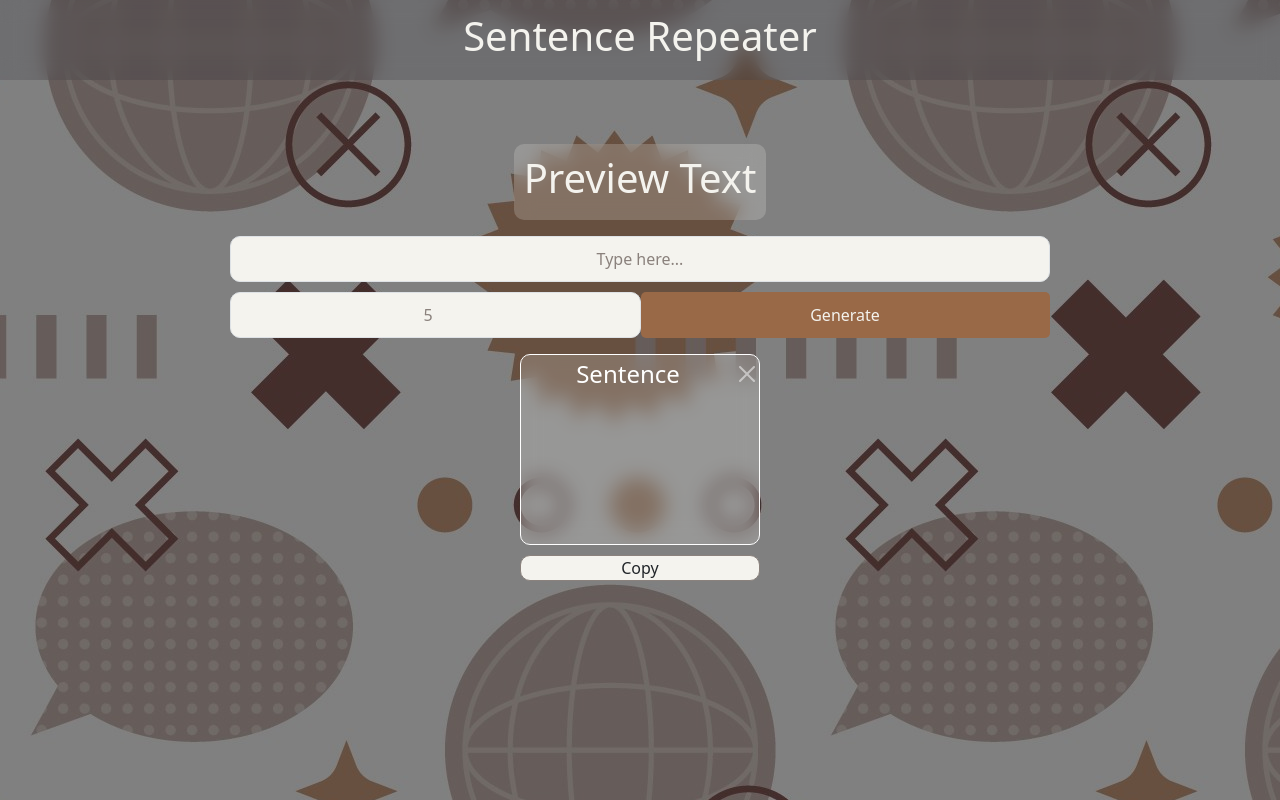
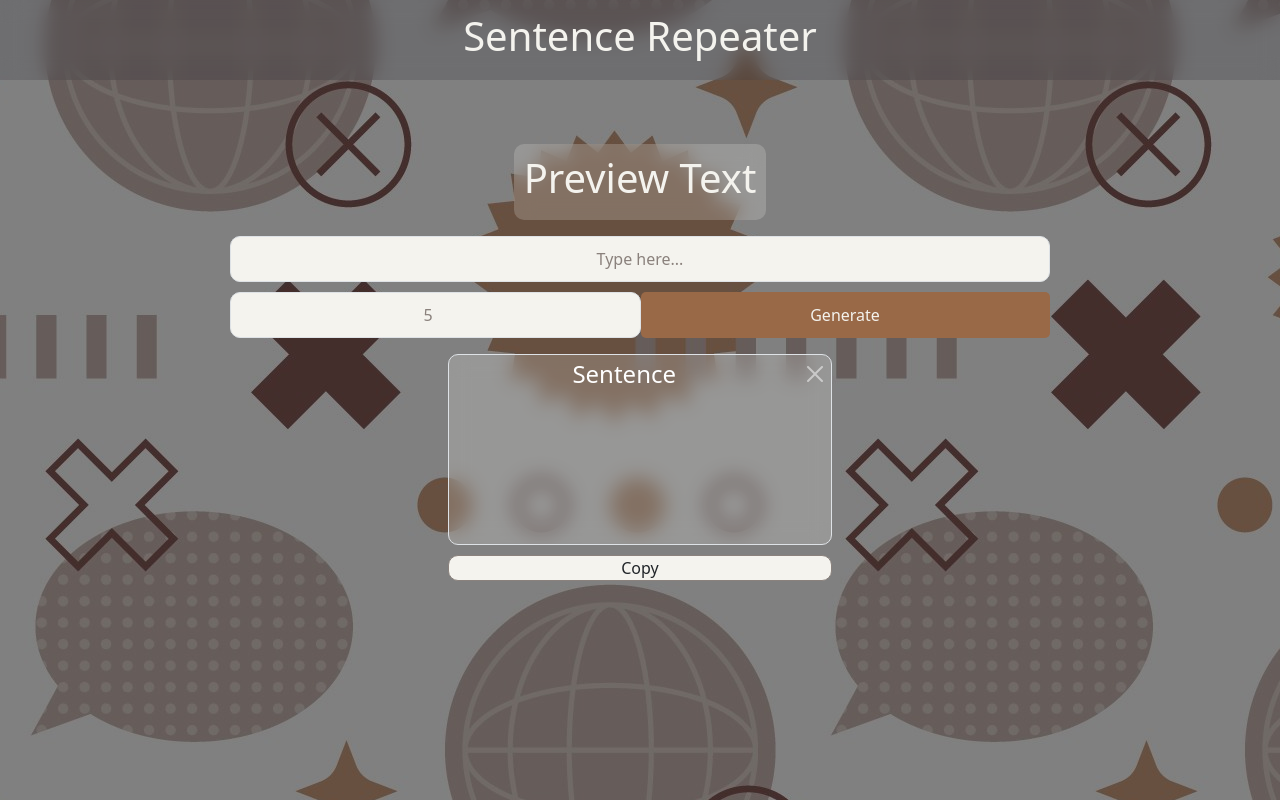
Before and after one commit to akael888/sentence-repeater, a React (Create React App) app in the folder my-app/: page / in a window 1280 px wide. Both pictures are taken after typing "5" into the empty fields and a click on the button "Generate". Built offline with nearby package versions, Linux system fonts and the light colour scheme.

Commit message:
fix : Convert Normal CSS into Tailwind for Result Component

```diff
--- a/my-app/src/components/result.js
+++ b/my-app/src/components/result.js
@@ -62,12 +62,13 @@ function ShowResult({ arrayResults, arrayResultsChange }) {
                 animate={{ opacity: 1 }}
                 exit={{ opacity: 0 }}
                 transition={{
-                duration: 0.5,
-                ease: "easeInOut",
-              }}
+                  duration: 0.5,
+                  ease: "easeInOut",
+                }}
+                className="w-full"
               >
-                <div className={css["results-container"]}>
-                  <div className={css["results-all-container"]}>
+                <div className="w-full grid gap-[10px] place-content-center">
+                  <div className="w-full h-full min-w-[30vw] min-h-[10vh] max-w-[100vw] max-h-[25vh] grid row-[2] row-start-auto text-center place-items-center bg-[color-mix(in_srgb,var(--main-color)_20%,transparent)] backdrop-blur-[10px] border grid z-0 text-[white] m-auto rounded-[10px] border-solid border-[white]">
                     <div className={css["results-table-header-container"]}>
                       <h4 className="p-[5px]">Sentence</h4>
                       <CloseButton
--- a/my-app/src/components/results.module.css
+++ b/my-app/src/components/results.module.css
@@ -10,9 +10,9 @@
 
     width: 100%;
     height: 100%;
-    min-width: 30vh;
+    min-width: 30vw;
     min-height: 10vh;
-    max-width: 35vh;
+    max-width: 35vw;
     max-height: 25vh;
     display: grid;
     grid-row: 2;
```
